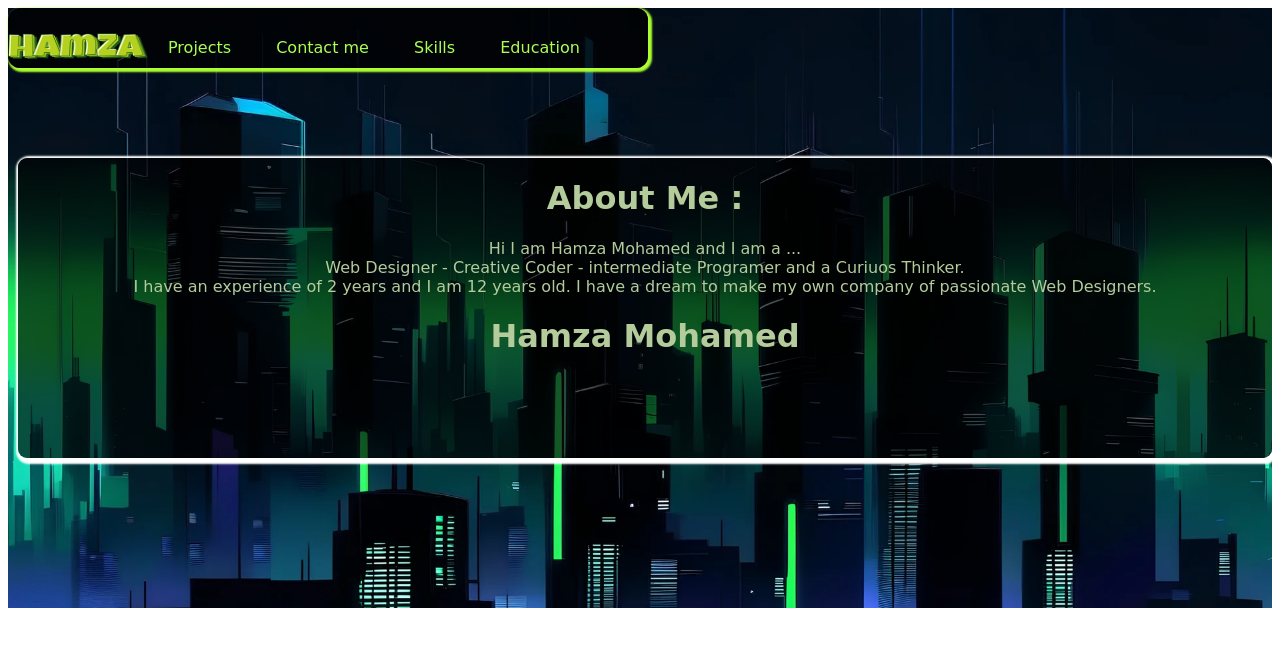
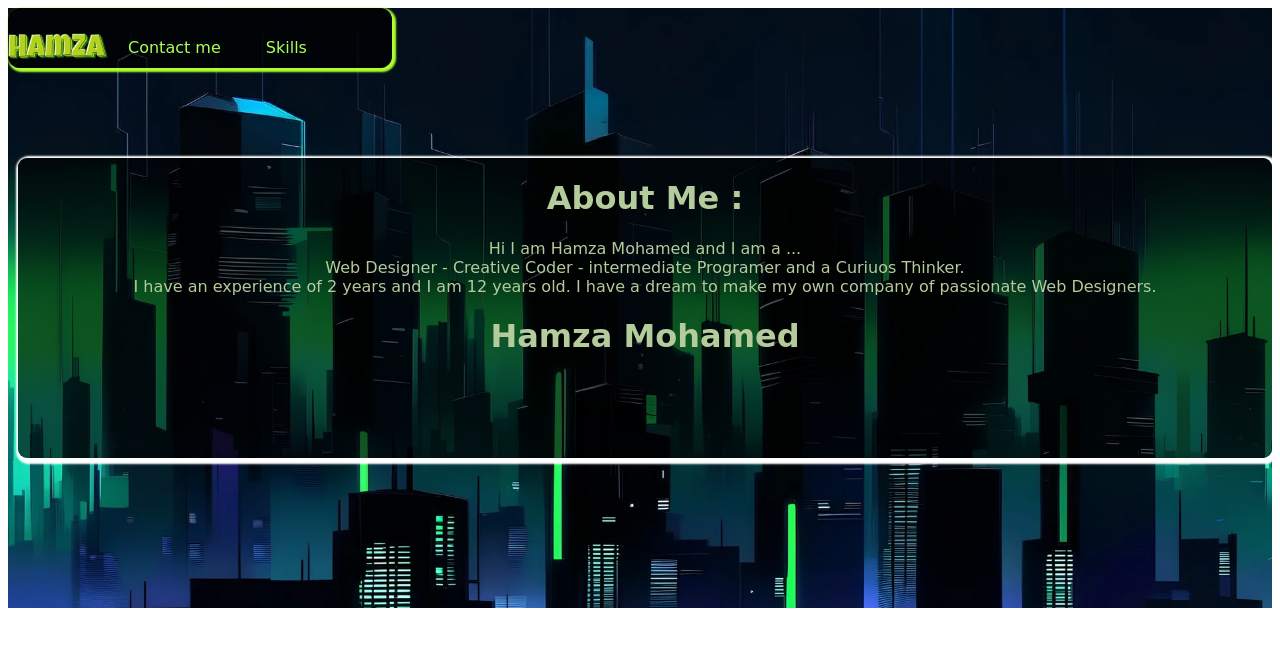
Before and after one commit to Errorcode-tech/portofolio, a plain HTML site: page index.html in a window 1280 px wide. Drawn offline with Linux system fonts and the light colour scheme.

Commit message:
Add files via upload

```diff
--- a/index.css
+++ b/index.css
@@ -5,7 +5,7 @@ body{
 
 .header img{
 
-    width: 140px;
+    width: 100px;
     height: 70px;
     display: inline-block;
 }
@@ -14,7 +14,7 @@ body{
     border-radius: 12px;
     position: fixed;
     height: 60px;
-    width: 50%;
+    width: 30%;
     background-color: rgba(0, 0, 0, 0.728);
 }
 
--- a/index.html
+++ b/index.html
@@ -9,10 +9,8 @@
 <body>
     <div class="header">
         <img src="imgs/Hamza-designstyle-summer-m.png" alt="" align="left">
-        <a href="websites/Projects.html" hover>Projects</a>
         <a href="websites/contact me.html" hover>Contact me</a>
         <a href="websites/skills.html" hover>Skills</a>
-        <a href="websites/education.html">Education</a>
     </div>
     <!-- mO -->
 
```
